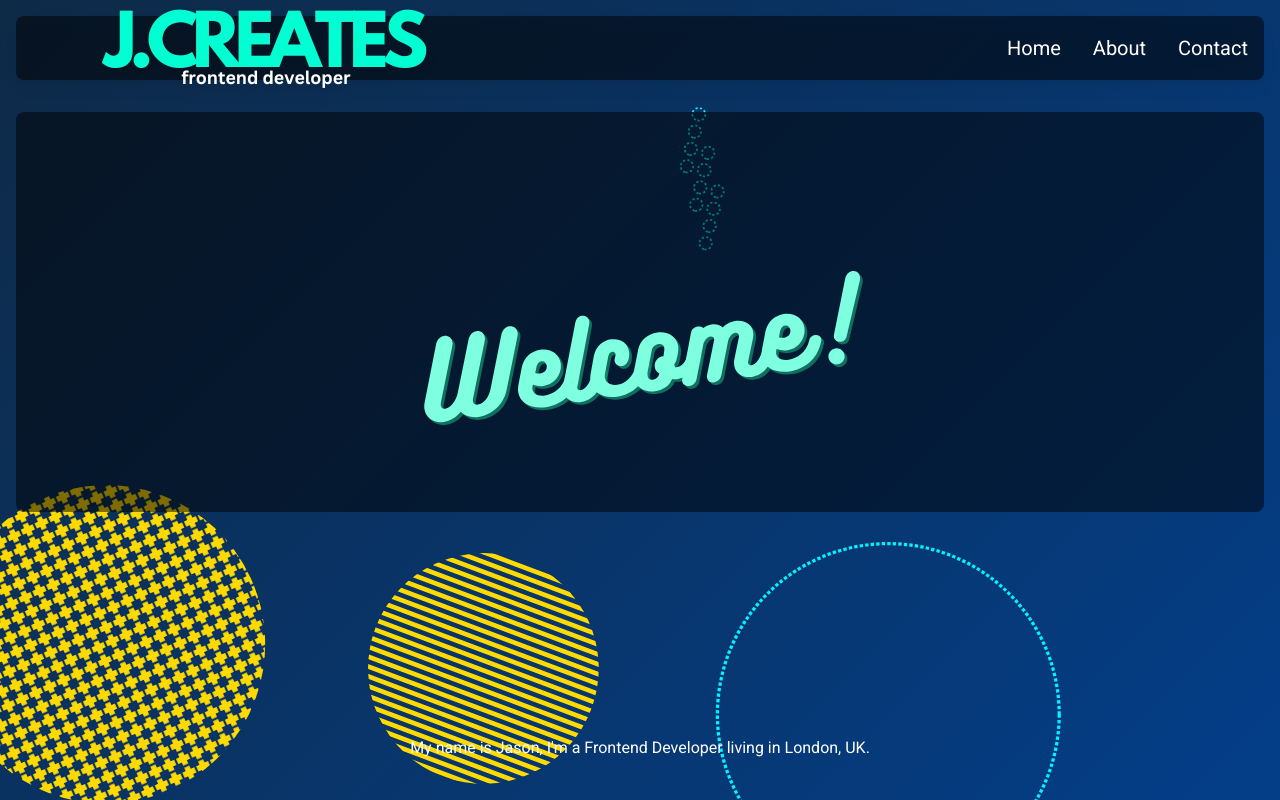
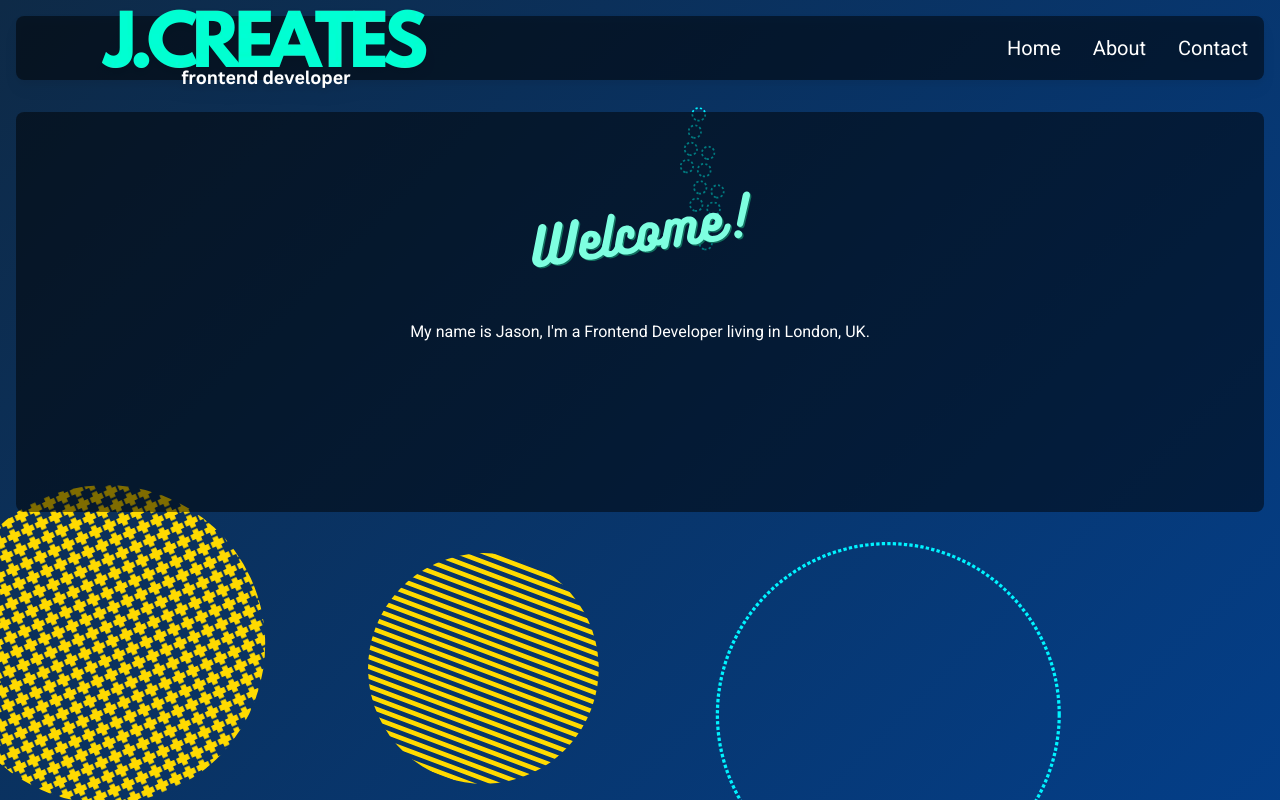
Before and after one commit to JBlackburn94/jb-portfolio2023, a Next.js app: page / in a window 1280 px wide. Shown: the top 800 px of the page. Built offline with nearby package versions, Linux system fonts and the light colour scheme; what tailwindcss-animated would draw is missing.

Commit message:
animations added to home page

```diff
--- a/src/app/page.js
+++ b/src/app/page.js
@@ -9,9 +9,10 @@ export default function Home() {
           <Image
             src={Header}
             alt="A heading image that says welcome"
-            className="h-auto w-1/2"
+            className="h-auto w-1/2 md:w-1/4 animate-fade-right animate-duration-500"
+            priority
           />
-          <p className="text-center">
+          <p className="text-center absolute top-[250px] w-1/2 md:top-80 animate-fade-left animate-duration-500 animate-delay-1000">
             My name is Jason, I'm a Frontend Developer living in London, UK.
           </p>
         </div>
```
